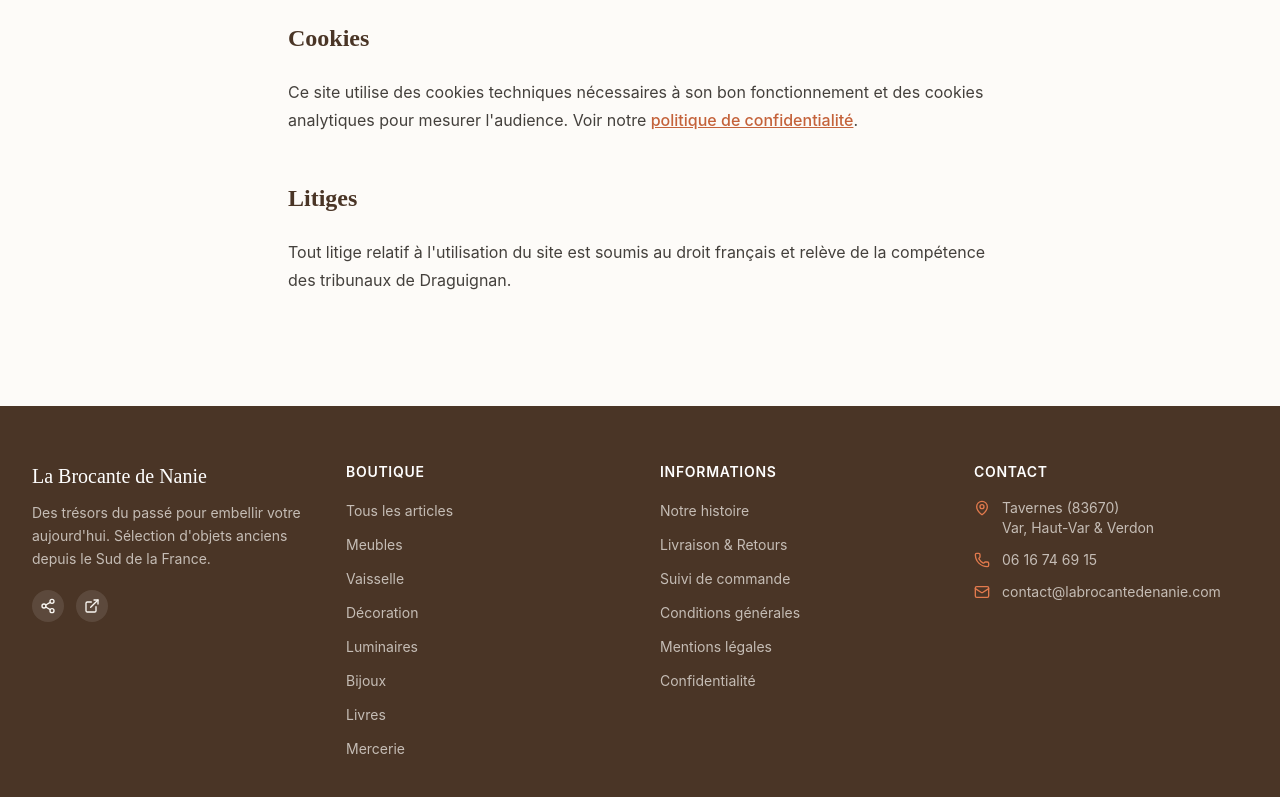
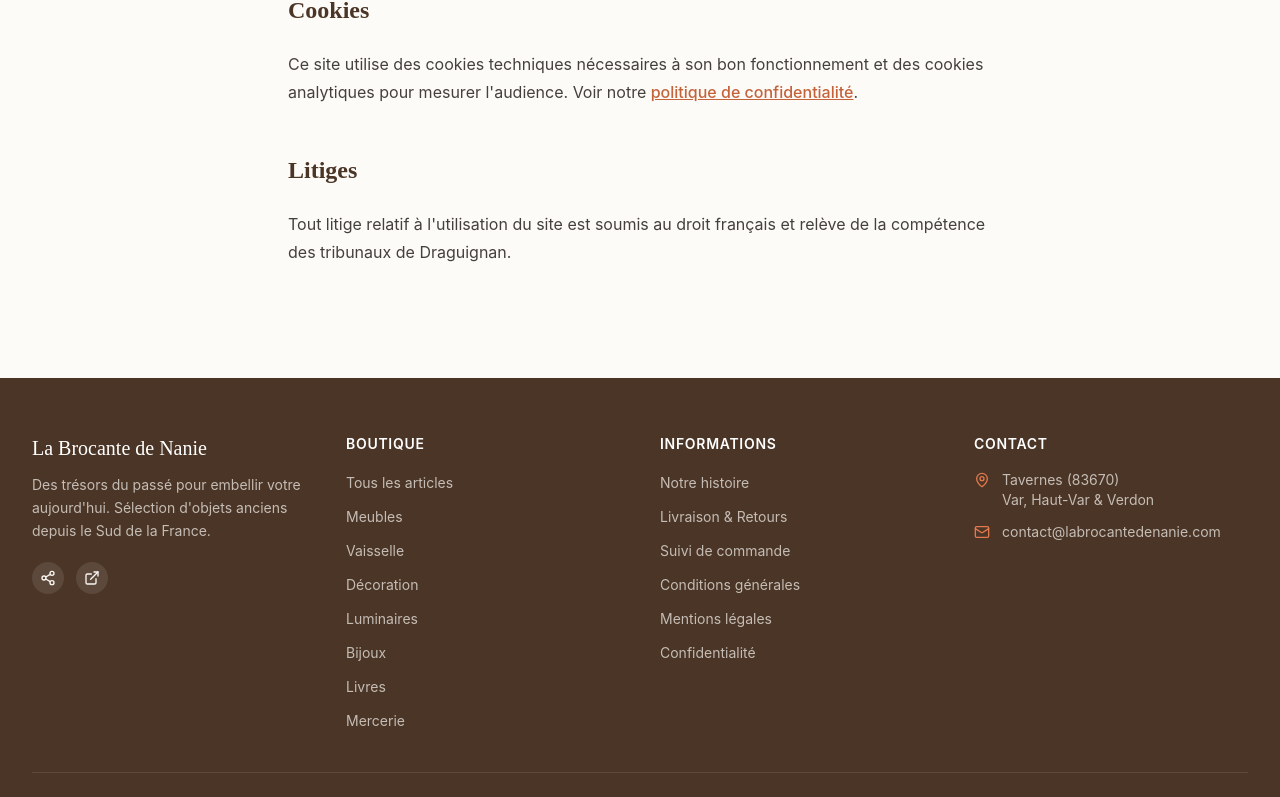
Before and after one commit to Og128/labrocantedenanie, a Next.js app: page /mentions-legales in a window 1280 px wide. Shown: the part 1219-2016 px from the top of the page. Built offline with nearby package versions, Linux system fonts and the light colour scheme; no server answers.

Commit message:
remove phone

```diff
--- a/app/(shop)/mentions-legales/page.tsx
+++ b/app/(shop)/mentions-legales/page.tsx
@@ -20,7 +20,6 @@
             <strong>La Brocante de Nanie</strong><br />
             Entreprise individuelle<br />
             14 Rue des Huguenots, 83670 Tavernes<br />
-            Téléphone : 06 16 74 69 15<br />
             Email : contact@labrocantedenanie.com<br />
             SIRET : XXX XXX XXX XXXXX<br />
             N° TVA intracommunautaire : FRXX XXX XXX XXX
--- a/components/shop/Footer.tsx
+++ b/components/shop/Footer.tsx
@@ -78,10 +78,6 @@
                 <span>Tavernes (83670)<br />Var, Haut-Var & Verdon</span>
               </li>
               <li className="flex items-center gap-3 text-sm font-inter text-cream/70">
-                <Phone size={16} className="shrink-0 text-terracotta-400" />
-                <a href="tel:+33616746915" className="hover:text-cream transition-colors">06 16 74 69 15</a>
-              </li>
-              <li className="flex items-center gap-3 text-sm font-inter text-cream/70">
                 <Mail size={16} className="shrink-0 text-terracotta-400" />
                 <a href="mailto:contact@labrocantedenanie.com" className="hover:text-cream transition-colors">contact@labrocantedenanie.com</a>
               </li>
```
